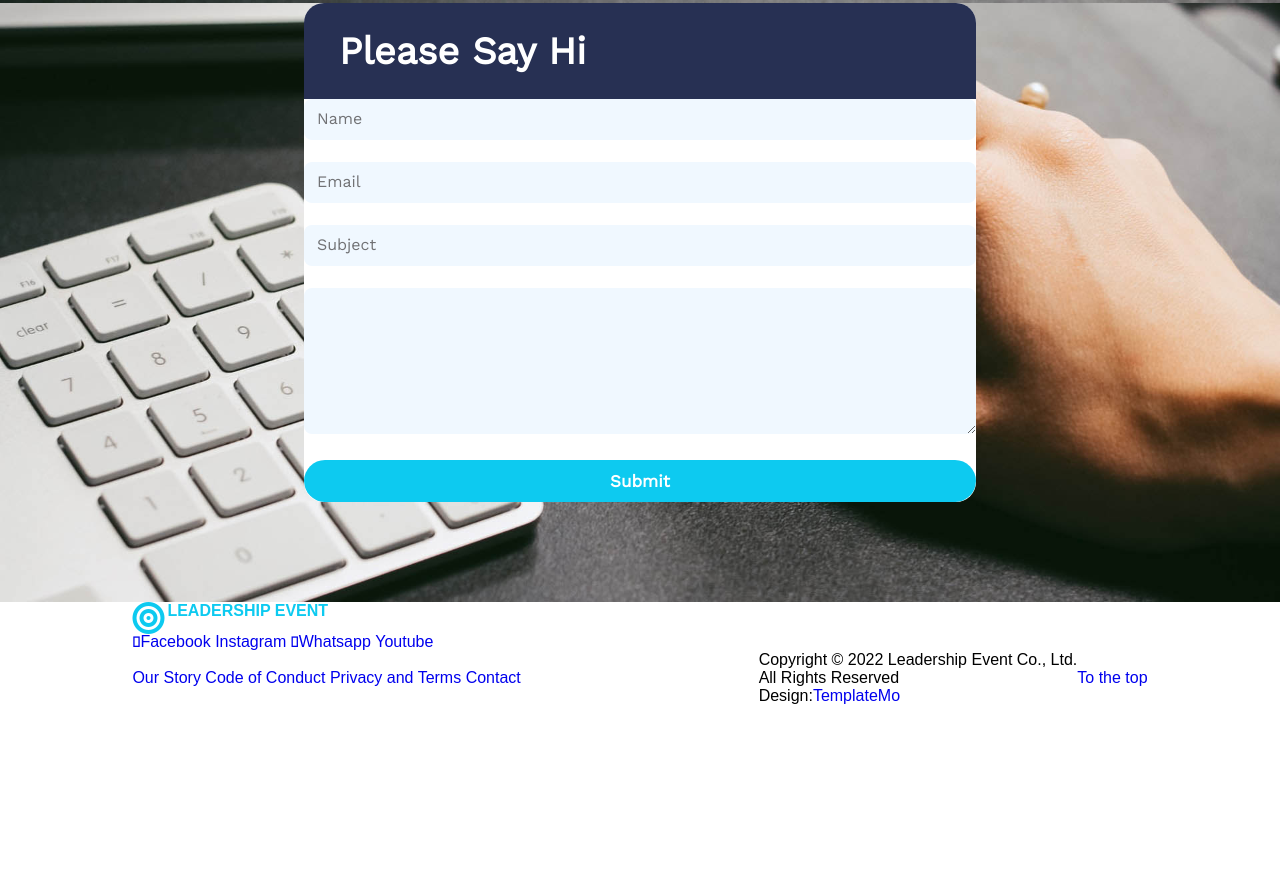
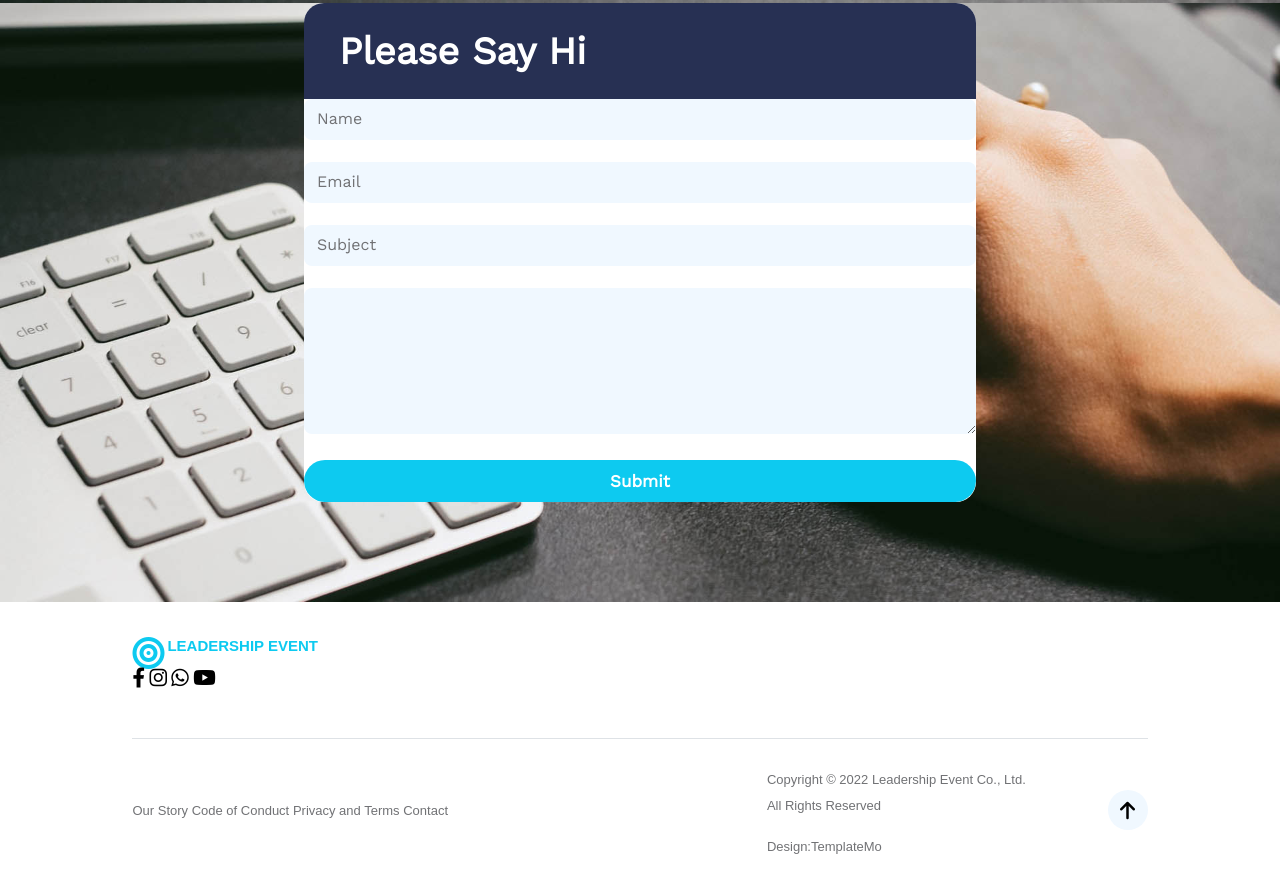
Before and after one commit to inayatullahaaxioned/LeaderShipEvent-5day-, a plain HTML site: page index.html in a window 1280 px wide. Shown: the part 5813-6695 px from the top of the page. Before the commit the page ends 6518 px from the top, so only its background shows below. Drawn offline with nearby package versions, Linux system fonts and the light colour scheme.

Commit message:
footer section css added

```diff
--- a/assets/css/style.css
+++ b/assets/css/style.css
@@ -1059,17 +1059,78 @@ textarea::placeholder {
 /*=================================
   main styling ends here
 =================================*/
-
 /*=================================
   footer styling starts here
 =================================*/
+.upper-footer {
+  padding: 35px 0 50px;
+  border-bottom: 1px solid #dee2e6;
+}
+
+.footer-logo { flex-basis: 16%; }
+.social-list { gap: 30px; }
+
+.social-icon {
+  display: inline-block;
+  text-indent: -9999px;
+}
+
+.social-icon::before {
+  content: "\f09a";
+  font-family: "FontAwesome";
+  float: left;
+  text-indent: 0;
+  display: flex;
+  justify-content: center;
+  align-items: center;
+  color: var(--black-color);
+  font-size: 20px;
+}
+
+.instagram::before { content: "\f16d"; }
+.whatsapp::before { content: "\f232"; }
+.youtube::before { content: "\f167"; }
+
+.lower-footer {
+  padding: 28px 0;
+  color: var(--p-color);
+  font-size: 13px;
+}
+
+.lower-footer a { color: var(--p-color); }
+.footer-menu { gap: 16px; }
+.copyright p { line-height: 26px; }
+.copyright-div { flex-basis: 37.5%; }
 
 
+.top-btn {
+  margin-right: 2%;
+  display: inline-block;
+  text-indent: -9999px;
+}
 
+.top-btn::before {
+  content: "\f062";
+  width: 40px;
+  height: 40px;
+  display: flex;
+  border-radius: 50%;
+  align-items: center;
+  justify-content: center;
+  background-color: var(--section-bg-color);
+  color: var(--black-color);
+  font-size: 20px;
+  font-family: "FontAwesome";
+  float: left;
+  text-indent: 0;
+}
 
+.design {
+  margin-top: 20px;
+  display: inline-block;
+}
 
-
-
+.footer-logo .logo { font-size: 15px; }
 /*=================================
   footer styling ends here
 =================================*/
```
